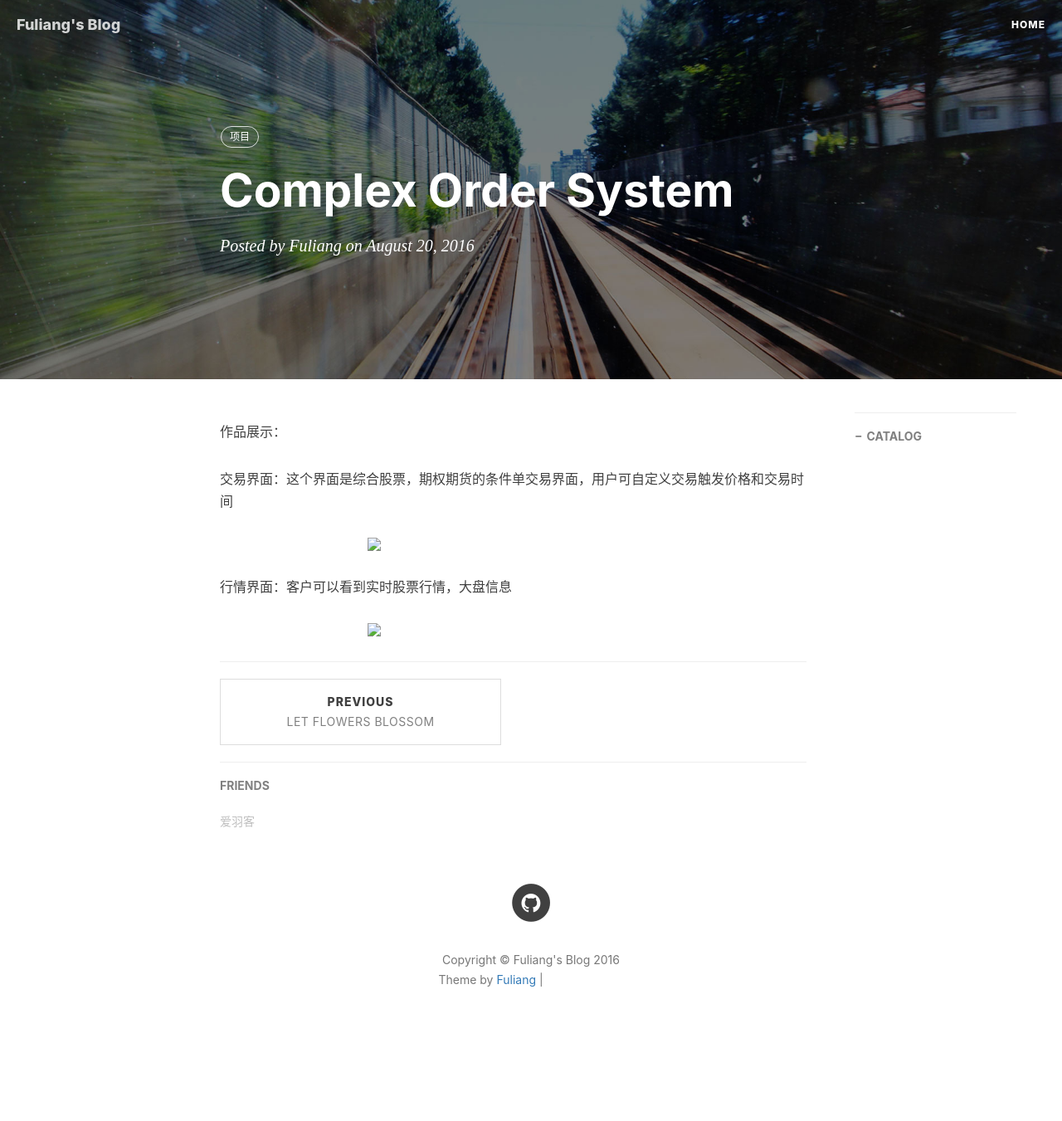
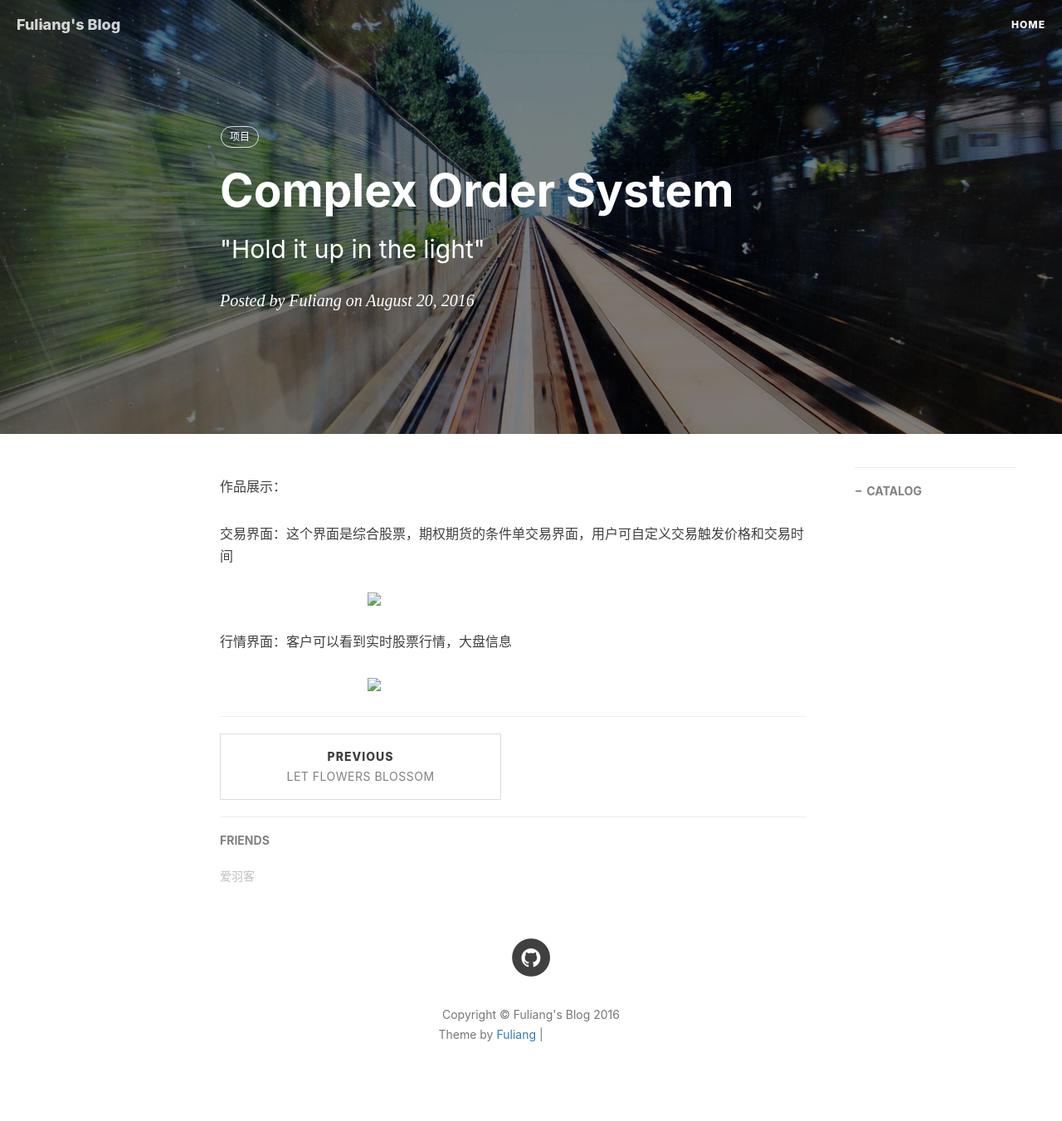
Before and after one commit to lionelliang/fuliang.github.io, a Jekyll site: the page built from _posts/2016-08-20-Complex-Trading-System.markdown, in a window 1280 px wide. Shown: the whole page at 83% size. Built offline with Jekyll 4.4.1, drawn with Linux system fonts in a browser that asks for light colours; nearby versions of some CDN libraries; comment, search, counter and statistics services are not loaded; before the commit the page ends 1285 px from its top, so only the background shows below that; grey boxes are pictures that could not be loaded.

Commit message:
no message

```diff
--- a/_posts/2016-08-20-Complex-Trading-System.md
+++ b/_posts/2016-08-20-Complex-Trading-System.markdown
@@ -1,6 +1,7 @@
 ---
 layout:     post
 title:      "Complex Order System"
+subtitle:   " \"Hold it up in the light\""
 date:       2016-08-20 12:00:00
 author:     "Fuliang"
 header-img: "img/post-bg-2015.jpg"
@@ -8,7 +9,6 @@ catalog: true
 tags:
     - 项目
 ---
-
 
 作品展示：
 
```
